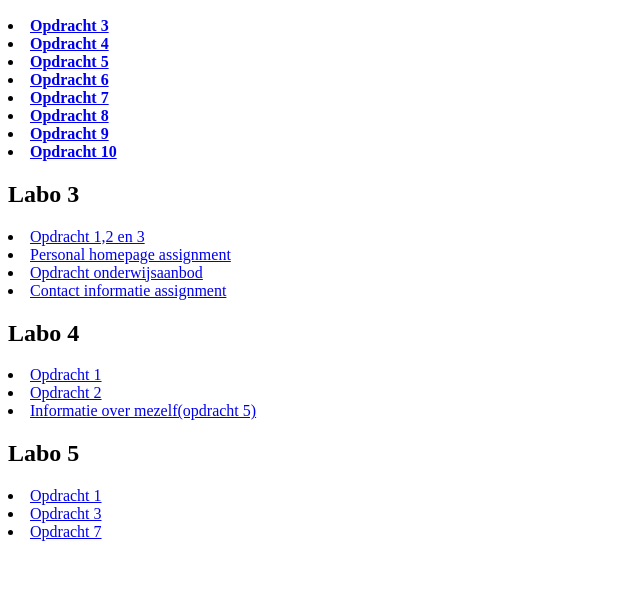
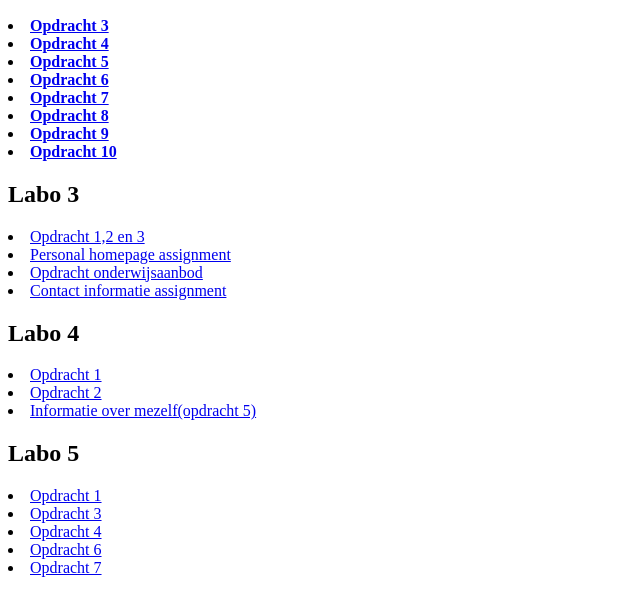
Before and after one commit to Kenjidef33/Kenjidef33.github.io, a plain HTML site: page index.html in a window 1280 px wide. Shown: the part 110-726 px from the top of the page, without its empty margins (0-640 px from the left). Drawn offline with Linux system fonts and the light colour scheme.

Commit message:
Update index.html

```diff
--- a/index.html
+++ b/index.html
@@ -30,6 +30,8 @@
 <h2>Labo 5</h2>
 <li><a href="Labo%205/Opdracht%201.html" >Opdracht 1</a></li>
 <li><a href="Labo%205/Opdracht%203.html">Opdracht 3</a></li>
+<li><a href="Labo%205/Opdracht%204.html">Opdracht 4</a> </li>
+<li><a href="Labo%205/Opdracht%206.html">Opdracht 6</a> </li>
 <li><a href="Labo%205/Opdracht%207.html">Opdracht 7</a></li>
 </body>
 </html>
```
